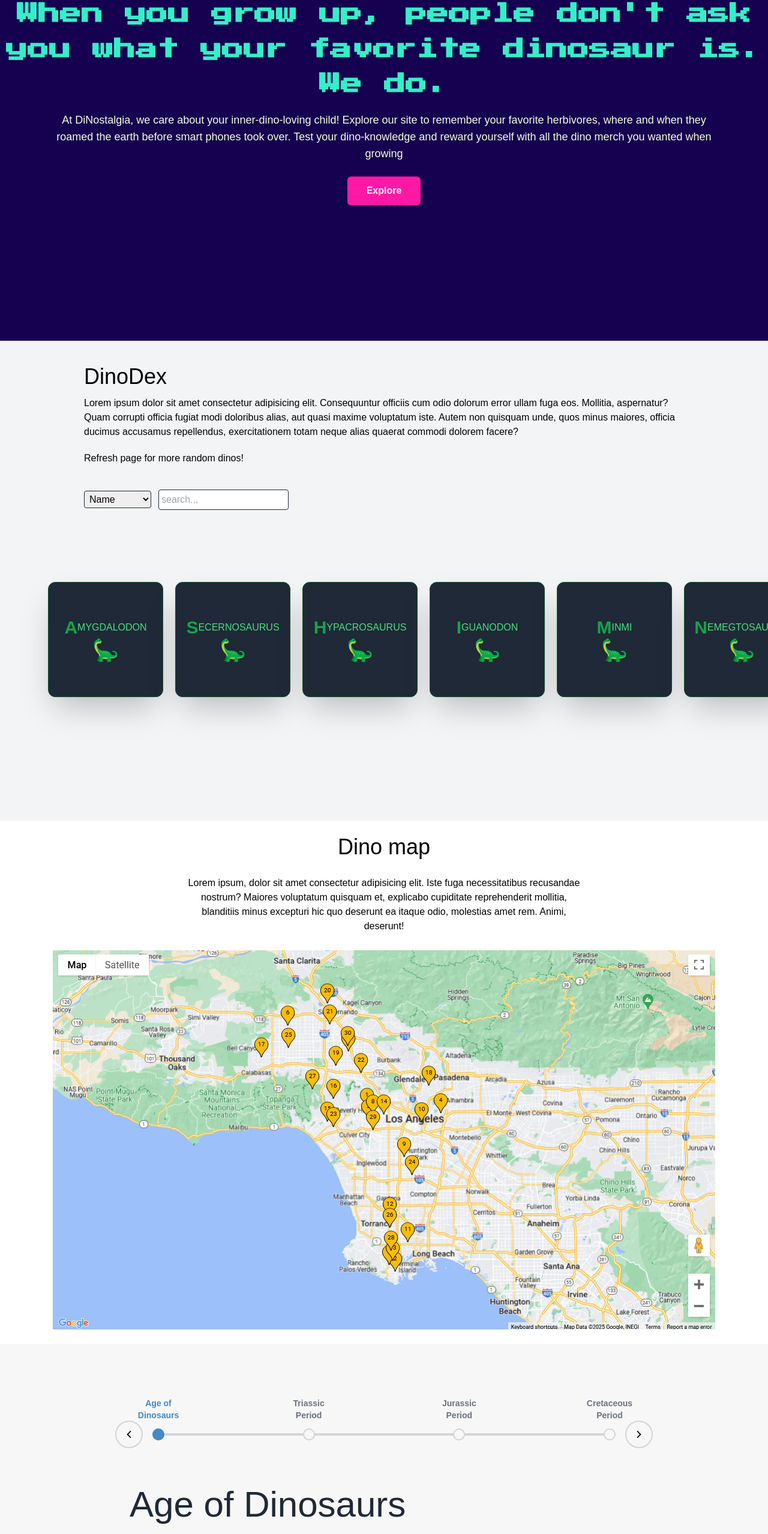
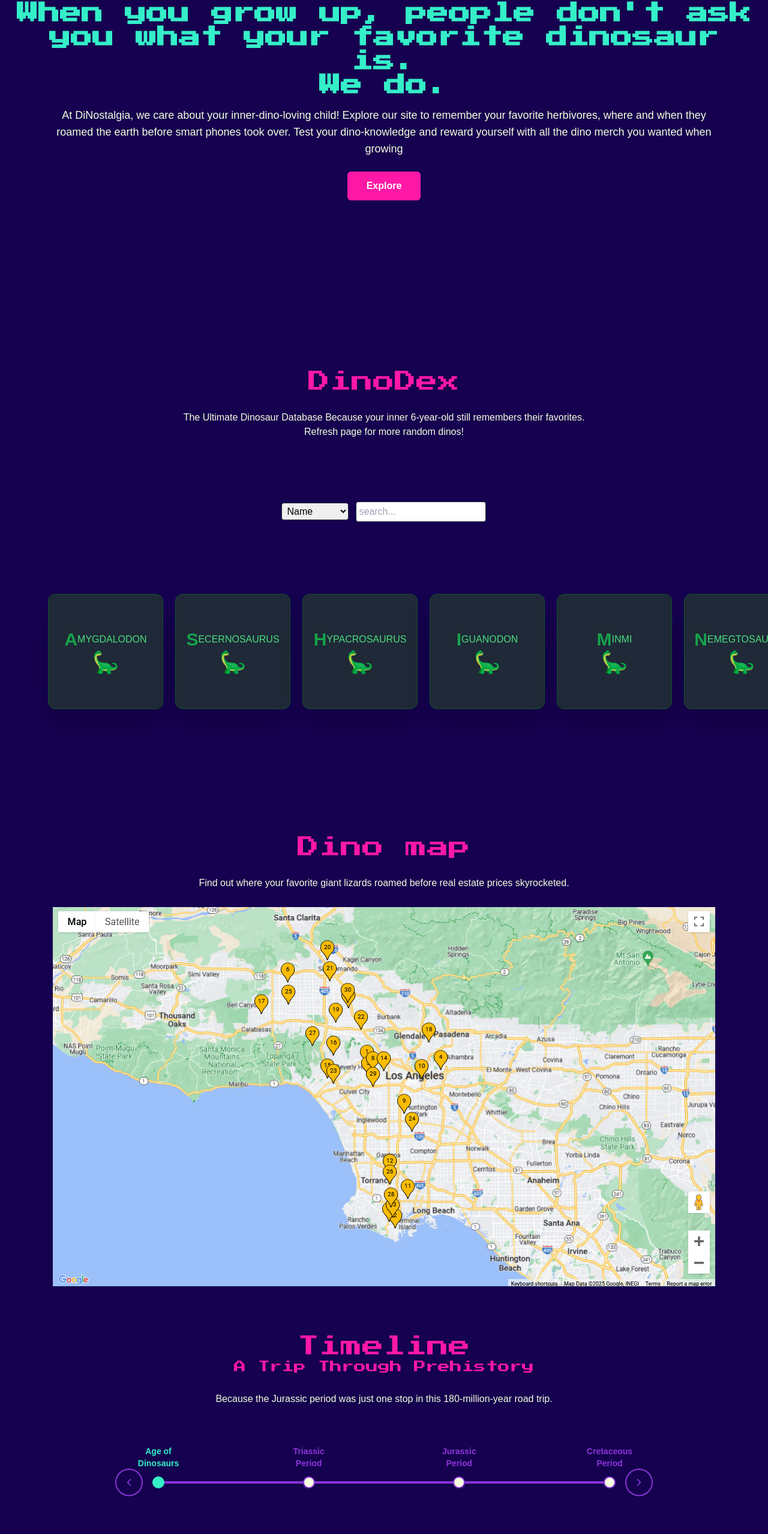
Before and after one commit to Predrag-Jandric/Pangea-Dino-Museum, a React (Vite) app: page / in a window 1280 px wide. Shown: the part 232-2789 px from the top of the page at 60% size. Built offline with nearby package versions, Linux system fonts and the light colour scheme.

Commit message:
rename css colors & add to timeline

```diff
--- a/src/components/DinoDisplay/DinoDisplay.jsx
+++ b/src/components/DinoDisplay/DinoDisplay.jsx
@@ -35,35 +35,36 @@ export default function DinoDisplay() {
   };
 
   const handleClose = () => {
-    setSelectedDino({})
-  }
+    setSelectedDino({});
+  };
 
   return (
     <div
       id="dinodex"
-      className="relative flex h-dvh flex-col gap-5 overflow-x-hidden bg-gray-100 px-20 py-10"
+      className="relative flex h-dvh flex-col gap-5 overflow-x-hidden bg-dark items-center text-center p-6"
     >
       {selectedDino.name && (
         <>
-          <div className="absolute inset-0 flex items-center justify-center bg-black/70 z-[1000]" onClick={handleClose}>
-
-          </div>
+          <div
+            className="absolute inset-0 z-[1000] flex items-center justify-center bg-black/70"
+            onClick={handleClose}
+          ></div>
           {selectedDino.name && (
-              <DinoCard dino={selectedDino} handleClose={handleClose} />
-            )}
+            <DinoCard dino={selectedDino} handleClose={handleClose} />
+          )}
         </>
       )}
       <div className="mx-auto max-w-[1000px]">
-        <h2 className="mb-3 text-4xl">DinoDex</h2>
-        <div className="">
-          Lorem ipsum dolor sit amet consectetur adipisicing elit. Consequuntur
-          officiis cum odio dolorum error ullam fuga eos. Mollitia, aspernatur?
-          Quam corrupti officia fugiat modi doloribus alias, aut quasi maxime
-          voluptatum iste. Autem non quisquam unde, quos minus maiores, officia
-          ducimus accusamus repellendus, exercitationem totam neque alias
-          quaerat commodi dolorem facere?
+        <div className="mb-20 flex flex-col items-center justify-center gap-7 bg-dark p-6 text-center">
+          <h2 className="font-pressStart text-4xl text-primary">DinoDex</h2>
+          <p className="max-w-2xl text-light">
+            The Ultimate Dinosaur Database Because your inner 6-year-old still
+            remembers their favorites.
+            <br />
+            Refresh page for more random dinos!
+          </p>
         </div>
-        <div className="mt-5">Refresh page for more random dinos!</div>
+
         <DinoSearch dinos={dinos} setFiltered={setFiltered} />
 
         <div className="scrollbar-hidden absolute left-0 mt-10 flex w-full gap-5 overflow-x-scroll scroll-smooth p-20">
--- a/src/components/DinoMap.jsx
+++ b/src/components/DinoMap.jsx
@@ -1,12 +1,9 @@
 function DinoMap() {
   return (
-    <div id="map" className="p-6 flex gap-7 flex-col items-center justify-center text-center">
-      <h2 className="text-4xl">Dino map</h2>
-      <p className="max-w-2xl">
-        Lorem ipsum, dolor sit amet consectetur adipisicing elit. Iste fuga
-        necessitatibus recusandae nostrum? Maiores voluptatum quisquam et,
-        explicabo cupiditate reprehenderit mollitia, blanditiis minus excepturi
-        hic quo deserunt ea itaque odio, molestias amet rem. Animi, deserunt!
+    <div id="map" className="h-dvh p-6 flex gap-7 flex-col items-center justify-center text-center bg-dark">
+      <h2 className="text-4xl text-primary font-pressStart">Dino map</h2>
+      <p className="max-w-2xl text-light">
+      Find out where your favorite giant lizards roamed before real estate prices skyrocketed.
       </p>
       <img className="px-0 lg:px-10" src="./src/assets/dinoMap.png" alt="map" />
     </div>
--- a/src/components/LandingPage.jsx
+++ b/src/components/LandingPage.jsx
@@ -16,7 +16,7 @@ function LandingPage() {
   }, []);
 
   return (
-    <div className="relative h-screen w-full overflow-hidden bg-[#15014f]">
+    <div className="relative h-screen w-full overflow-hidden bg-dark">
       <Navbar />
 
       {/* image slider  */}
@@ -36,18 +36,18 @@ function LandingPage() {
 
         {/* centered text & btn */}
         <div className="w-full absolute left-1/2 top-1/2 -translate-x-1/2 -translate-y-1/2 transform text-center text-white">
-          <h1 className="mb-4 text-4xl font-bold font-pressStart leading-relaxed text-teal">
+          <h1 className="mb-4 mx-3 text-xl md:text-4xl font-bold font-pressStart leading-relaxed text-highlight">
             When you grow up, people don't ask you what your favorite dinosaur
             is. <div>We do.</div>
           </h1>
-          <p className="mb-6 mx-20 text-lg text-cream">
+          <p className="mb-6 mx-5 md:mx-20 text-sm md:text-lg text-light">
             At DiNostalgia, we care about your inner-dino-loving child! Explore
             our site to remember your favorite herbivores, where and when they
             roamed the earth before smart phones took over. Test your
             dino-knowledge and reward yourself with all the dino merch you
             wanted when growing
           </p>
-          <button className="hover:bg-purple rounded-md bg-pink px-8 py-3 font-semibold transition">
+          <button className="hover:bg-secondary rounded-md bg-primary px-8 py-3 font-semibold transition">
             Explore
           </button>
         </div>
--- a/src/components/Timeline.jsx
+++ b/src/components/Timeline.jsx
@@ -7,29 +7,41 @@ function Timeline() {
 
   const handleNext = () => {
     setSelectedIndex((prevIndex) =>
-      prevIndex === timelineEvents.length - 1 ? 0 : prevIndex + 1
+      prevIndex === timelineEvents.length - 1 ? 0 : prevIndex + 1,
     );
   };
 
   const handlePrev = () => {
     setSelectedIndex((prevIndex) =>
-      prevIndex === 0 ? timelineEvents.length - 1 : prevIndex - 1
+      prevIndex === 0 ? timelineEvents.length - 1 : prevIndex - 1,
     );
   };
   return (
-    <div id="timeline" className="flex flex-col items-center py-32 p-8 bg-[#F7F7F7]">
-      <div className="flex items-center justify-between w-full max-w-4xl">
+    <div
+      id="timeline"
+      className="flex flex-col items-center bg-dark p-8 h-vh"
+    >
+      <div className="mb-20 p-6 flex gap-7 flex-col items-center justify-center text-center bg-dark">
+        <h2 className="font-pressStart text-4xl text-primary">
+          Timeline <h3 className="text-base md:text-xl">A Trip Through Prehistory</h3>
+        </h2>
+        <p className="max-w-2xl text-light">
+          Because the Jurassic period was just one stop in this 180-million-year
+          road trip.
+        </p>
+      </div>
+      <div className="flex w-full max-w-4xl items-center justify-between">
         <button
           onClick={handlePrev}
-          className="p-3 rounded-full border-2 border-grayOne text-lg  hover:border-primary transition-all hover:text-primary"
+          className="rounded-full border-2 border-secondary text-secondary p-3 text-lg transition-all hover:border-highlight hover:text-highlight"
         >
           <IoIosArrowBack />
         </button>
 
-        <div className="relative flex-1 mx-4">
-          <div className="absolute top-1/2 left-0 right-0 h-1 bg-grayOne transform -translate-y-1/2">
+        <div className="relative mx-4 flex-1">
+          <div className="absolute left-0 right-0 top-1/2 h-1 -translate-y-1/2 transform bg-secondary">
             <div
-              className="h-1 bg-primary transition-all duration-500"
+              className="h-1 bg-highlight transition-all duration-500"
               style={{
                 width: `${
                   (selectedIndex / (timelineEvents.length - 1)) * 100
@@ -38,27 +50,27 @@ function Timeline() {
             ></div>
           </div>
 
-          <div className="flex justify-between items-center relative z-10">
+          <div className="relative z-10 flex items-center justify-between">
             {timelineEvents.map((event, index) => (
               <div
                 key={index}
                 onClick={() => setSelectedIndex(index)}
-                className="relative  py-1 cursor-pointer flex flex-col items-center"
+                className="relative flex cursor-pointer flex-col items-center py-1"
               >
                 <span
-                  className={`absolute -top-14 p-2 text-center w-23 text-sm font-semibold  ${
-                    index === selectedIndex ? "text-primary" : "text-gray-500"
+                  className={`w-23 absolute -top-14 p-2 text-center text-xs md:text-sm font-semibold ${
+                    index === selectedIndex ? "text-highlight" : "text-secondary"
                   }`}
                 >
                   {event.title}
                 </span>
 
                 <div
-                  className={`w-5 h-5 rounded-full ${
+                  className={`h-5 w-5 rounded-full ${
                     index <= selectedIndex
-                      ? "bg-primary delay-300 border-primary"
-                      : "bg-[#F7F7F7] delay-0 border-grayOne hover:bg-primary"
-                  } border-2 transform -translate-y-0 transition-colors`}
+                      ? "border-highlight bg-highlight delay-300"
+                      : "border-secondary bg-light delay-0 hover:bg-primary"
+                  } -translate-y-0 transform border-2 transition-colors`}
                 ></div>
               </div>
             ))}
@@ -67,18 +79,18 @@ function Timeline() {
 
         <button
           onClick={handleNext}
-          className="p-3 rounded-full border-2 border-grayOne text-lg  hover:border-primary transition-all hover:text-primary"
+          className="rounded-full border-2 border-secondary text-secondary p-3 text-lg transition-all hover:border-highlight hover:text-highlight"
         >
           <IoIosArrowForward />
         </button>
       </div>
 
-      <div className="mt-10 p-6 flex flex-col gap-4 w-full max-w-4xl">
-        <h2 className="text-6xl text-gray-800">
+      <div className="mt-10 flex w-full max-w-4xl flex-col gap-2 p-6">
+        <h2 className="text-lg md:text-4xl text-highlight font-pressStart">
           {timelineEvents[selectedIndex].title}
         </h2>
-        <p className="italic">- {timelineEvents[selectedIndex].time}</p>
-        <p className="mt-4 text-lg text-gray-600">
+        <p className="italic text-secondary">- {timelineEvents[selectedIndex].time}</p>
+        <p className="mt-4 md:text-lg text-light">
           {timelineEvents[selectedIndex].description}
         </p>
       </div>
--- a/tailwind.config.js
+++ b/tailwind.config.js
@@ -9,17 +9,20 @@ export default {
         pureBlack: "#000000",
 
         // primary colors
-        primary: "#4489C5",
-        primaryHover: "#639DCF",
+        // primary: "#4489C5",
+        // primaryHover: "#639DCF",
 
-        grayOne: "#d4d4d8",
-        greenOne: "#22c55e",
-        greenOneHover: "#19b352",
+        // grayOne: "#d4d4d8",
+        // greenOne: "#22c55e",
+        // greenOneHover: "#19b352",
 
-        pink: "rgb(255, 24, 166)",
-        purple: "rgb(140, 51, 217)",
-        teal: "rgb(52, 239, 200)",
-        cream: "rgb(246, 254, 223)"
+
+
+        primary: "rgb(255, 24, 166)",
+        secondary: "rgb(140, 51, 217)",
+        highlight: "rgb(52, 239, 200)",
+        dark: "rgb(21, 1, 79)",
+        light: "rgb(246, 254, 223)",
       },
 
       // "Comic Sans MS" for testing
```
Also changed, not shown: src/components/navbar/MobileNavbar.jsx (+5 -5 lines), src/components/navbar/Navbar.jsx (+20 -15 lines).
